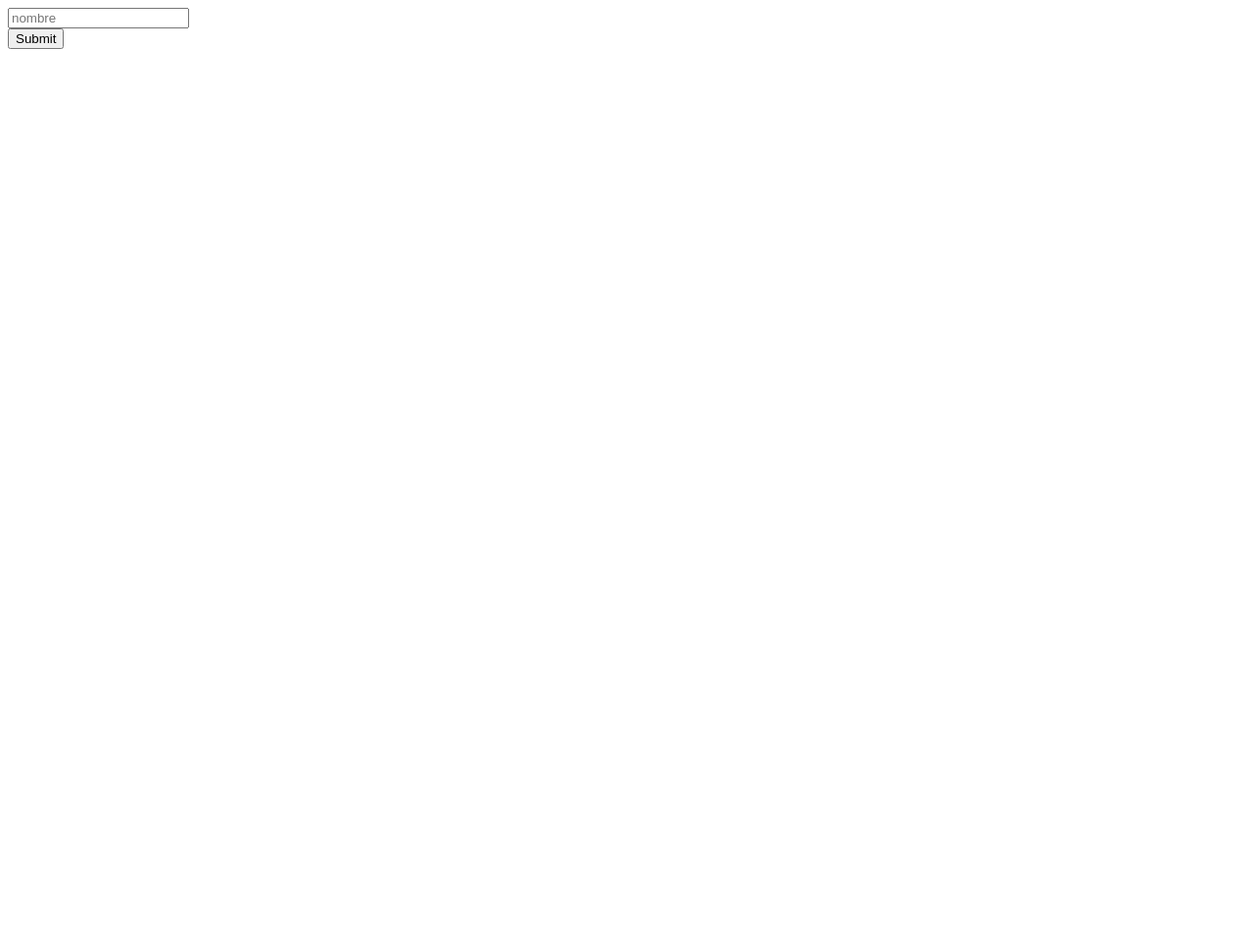
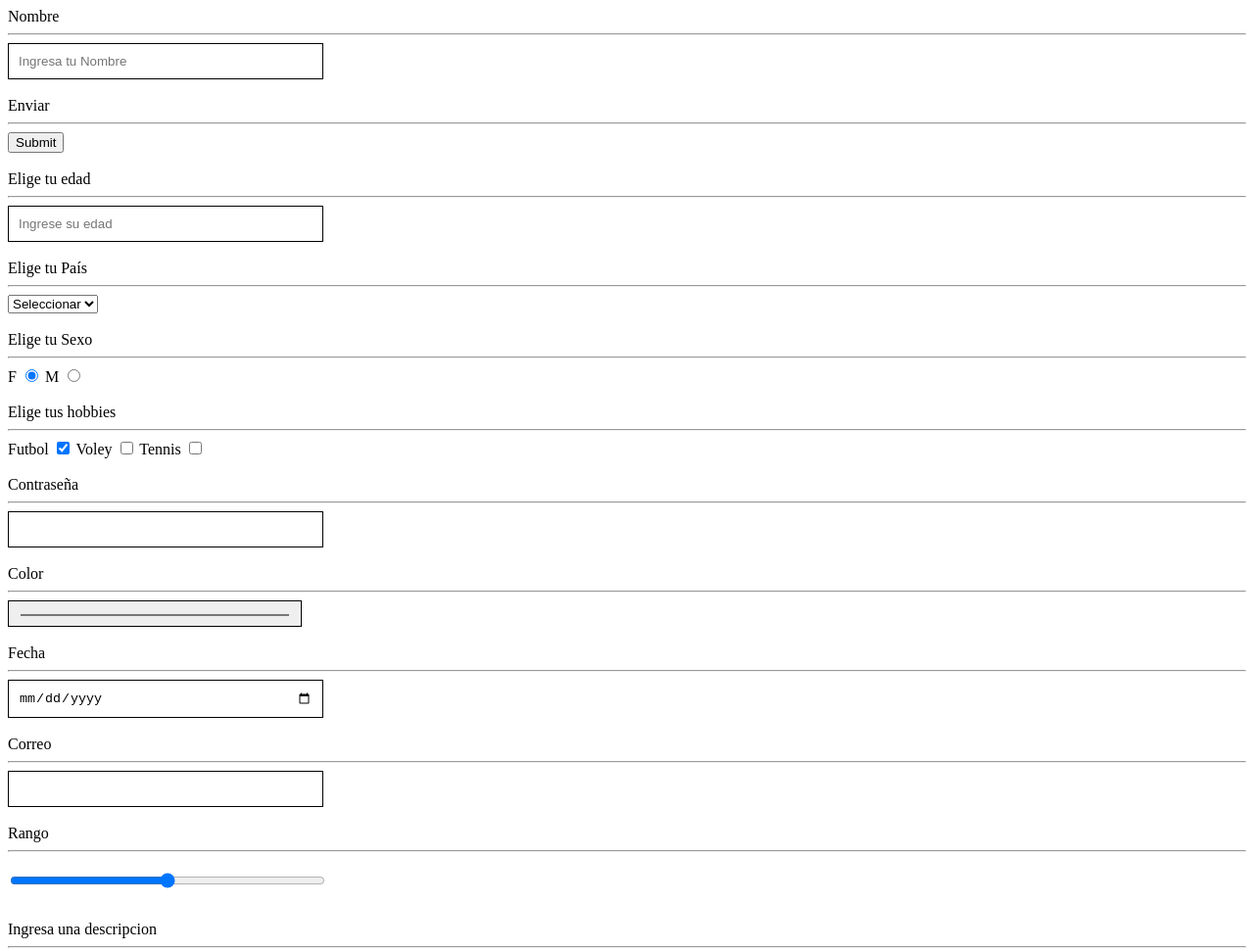
Before and after one commit to CarlosCesarMoscoso/Mi-primer-reto, a plain HTML site: page formularios.html in a window 1280 px wide. Shown: the top 971 px of the page at 98% size. Before the commit the page ends 800 px from the top, so only its background shows below. Drawn offline with Linux system fonts and the light colour scheme.

Commit message:
Se termino con la clase de formularios

```diff
--- a/formularios.html
+++ b/formularios.html
@@ -3,13 +3,135 @@
 <head>
     <meta charset="UTF-8">
     <meta name="viewport" content="width=device-width, initial-scale=1.0">
-    <title>Document</title>
+    <title>FORNULARIO</title>
+    <style>
+        /*[disabled]
+        {
+          background-color: blue;
+          color: cornsilk;
+
+        }*/
+       /* [readonly]
+        {
+          background-color: blue;
+          color: cornsilk;
+        }*/
+        input:focus,
+        textarea:focus,
+        select:focus
+        {
+            outline :none;
+        }
+        input[type="text"],
+        input[type="password"],
+        input[type="color"],
+        input[type="range"],
+        input[type="number"],
+        input[type="date"],
+        input[type="email"]
+        {
+            width: 300px;
+            padding: 10px;
+            transition: all .2s;
+            border: 1px solid black;
+        }
+        button
+        {
+            padding: 10px;
+            background-color: blue;
+            color: white;
+            cursor :pointer;
+        }
+        input:focus:invalid,
+        textarea:focus:invalid,
+        select:focus:invalid
+        {
+            border: 2px solid red;
+            box-shadow:  inset 4px -4px 7px 0px  red;
+        }
+        input:focus:valid,
+        select:focus:valid,
+        textarea:focus:valid
+        {
+            border: 1px solid blue;
+            box-shadow: 0 0 10px green;
+
+        }
+
+    </style>
 </head>
 <body>
-    <form method="POST">
-     <input type ="text" requeired placeholder="nombre">
-     <br/>
-     <input type ="submit" requeired placeholder="Enviar">
+    <form method="POST" autocomplete="off" >
+    <label for="">Nombre</label>
+    <hr>
+    <input
+
+        name = "name"
+        type ="text"
+        requeired placeholder="Ingresa tu Nombre"
+        required />
+
+     <br/><br/>
+     <label for="">Enviar</label>
+     <hr/>
+     <input name = "age" type ="submit" requeired placeholder="Enviar" required />
+     <br/><br/>
+     <label>Elige tu edad</label>
+     <hr/>
+     <input type ="number" requeired placeholder="Ingrese su edad" required min="18" max="64" />
+     <br/><br/>
+     <label for="" >Elige tu País</label>
+    <hr/>
+     <select name="country" id="" required>
+        <option value="">Seleccionar</option>
+        <option value="">Peú</option>
+        <option value="">Chile</option>
+        <option value="">Argentina</option>
+     </select>
+     <br/><br/>
+     <label for="">Elige tu Sexo</label>
+     <hr/>
+     <label for="f">F</label>
+     <input name ="sex" id="f" type="radio" checked />
+     <label for="m">M</label>
+     <input name ="sex" id ="m" type="radio" />
+     <br/><br/>
+     <label for="">Elige tus hobbies</label>
+     <hr/>
+     <label for="soccer">Futbol</label>
+     <input name = "hobies" id="soccer" type ="checkbox" checked/>
+     <label name = "hobies" for="voley">Voley</label>
+     <input name = "hobies"id="voley" type ="checkbox"/>
+     <label name = "hobies" for="tennis">Tennis</label>
+     <input name = "hobies" id="tennis" type ="checkbox"/>
+     <br/><br/>
+     <label name = "contraseña" for=""  >Contraseña</label>
+     <hr/>
+     <input type="password" required />
+     <br/><br/>
+     Color
+     <hr>
+    <input name = "color" type="color" required />
+    <br/><br/>
+    <label for="calendario"> Fecha </label>
+    <hr/>
+    <input id="calendario" name = "fecha" type="date" required />
+    <br/><br/>
+    <label for="email">Correo </label>
+    <hr/>
+    <input id="email" name = "correo" type="email" required />
+    <br/><br/>
+    Rango
+    <hr/>
+    <input name = "rango" type="range" />
+    <br/><br/>
+    Ingresa una descripcion
+    <hr/>
+    <textarea name = "descripcion" cols="40"  rows="20" required> </textarea>
+    <hr/>
+    <button name "boton" type="submit">Enviar</input>
+
     </form>
+
 </body>
 </html>
```
